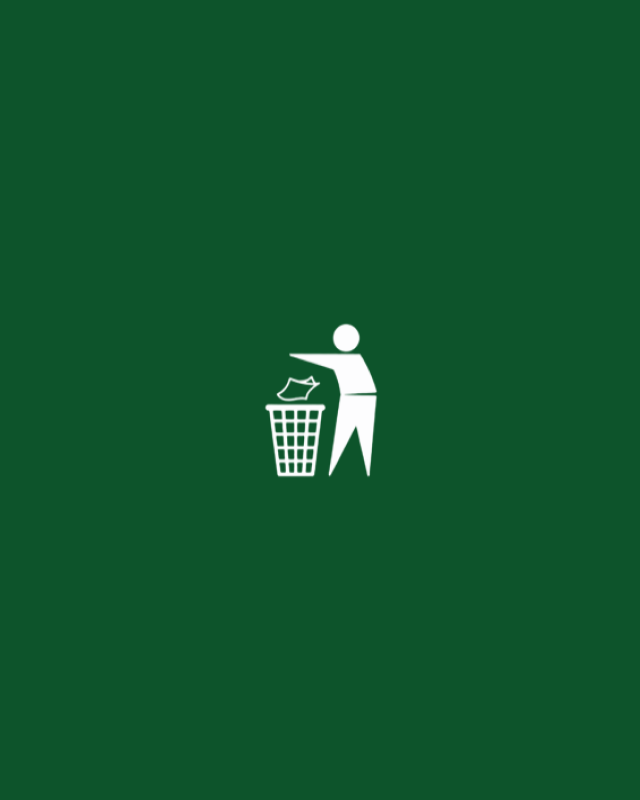
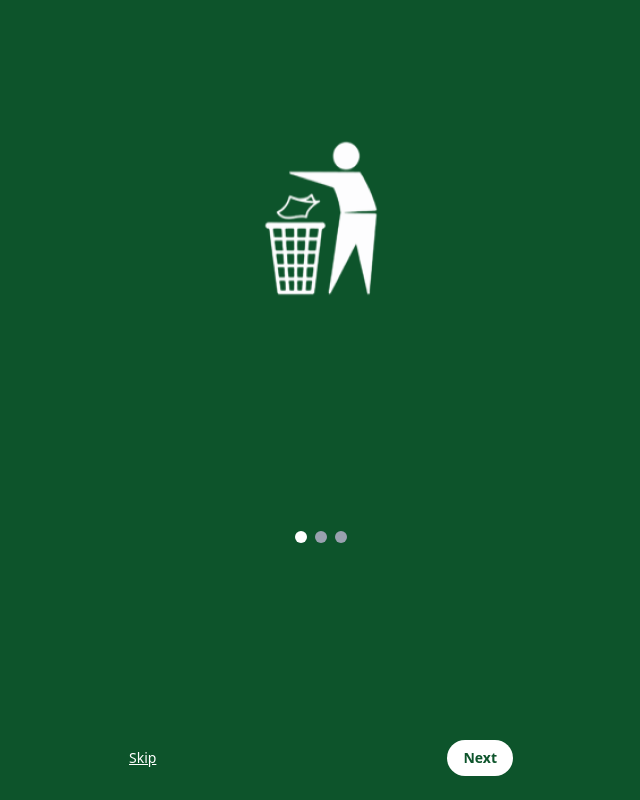
Before and after one commit to devbydijah/uw-help-app, a React (Vite) app: page / in a window 1280 px wide. Shown: the whole page, without its empty margins (319-959 px from the left). Built offline with nearby package versions, Linux system fonts and the light colour scheme.

Commit message:
Enhanced onboarding flow with local storage check and navigation updates; added progress indicators and improved layout

```diff
--- a/src/components/SplashScreen/Onboarding1.jsx
+++ b/src/components/SplashScreen/Onboarding1.jsx
@@ -1,21 +1,60 @@
-import React from "react";
+import React, { useEffect } from "react";
 import { useNavigate } from "react-router-dom";
 import uwLogo from "../../assets/images/uw-logo.png";
 
 const Onboarding1 = () => {
   const navigate = useNavigate();
 
-  const handleClick = () => {
+  // Check if the user has already seen the onboarding screens
+  useEffect(() => {
+    const hasSeenOnboarding = localStorage.getItem("hasSeenOnboarding");
+    if (hasSeenOnboarding) {
+      navigate("/login"); // Redirect to login if onboarding has been seen
+    }
+  }, [navigate]);
+
+  const handleNext = () => {
     navigate("/onboarding2");
   };
 
+  const handleSkip = () => {
+    localStorage.setItem("hasSeenOnboarding", "true"); // Set flag in Local Storage
+    navigate("/login"); // Redirect to login
+  };
+
   return (
-    <main
-      className="bg-green-900 min-h-screen flex items-center justify-center"
-      onClick={handleClick}
-      aria-label="Onboarding screen 1"
-    >
-      <img src={uwLogo} alt="UW Logo" className="w-[204px] h-[229px]" />
+    <main className="bg-green-900 min-h-screen flex flex-col items-center justify-between p-6">
+      {/* Logo */}
+      <img
+        src={uwLogo}
+        alt="UW Logo"
+        className="w-[204px] h-[229px] mt-20 animate-fade-in"
+      />
+
+      {/* Progress Indicator */}
+      <div className="flex gap-2 mt-10">
+        <span className="w-3 h-3 bg-white rounded-full"></span>
+        <span className="w-3 h-3 bg-gray-400 rounded-full"></span>
+        <span className="w-3 h-3 bg-gray-400 rounded-full"></span>
+      </div>
+
+      {/* Navigation Buttons */}
+      <div className="flex justify-between w-full max-w-sm mt-10">
+        <button
+          onClick={handleSkip}
+          className="text-white text-sm underline focus:outline-none"
+          aria-label="Skip onboarding"
+        >
+          Skip
+        </button>
+        <button
+          onClick={handleNext}
+          className="bg-white text-green-900 px-4 py-2 rounded-full text-sm font-semibold focus:outline-none"
+          aria-label="Next onboarding screen"
+        >
+          Next
+        </button>
+      </div>
     </main>
   );
 };
--- a/src/components/SplashScreen/Onboarding2.jsx
+++ b/src/components/SplashScreen/Onboarding2.jsx
@@ -7,39 +7,50 @@ const Onboarding2 = () => {
   const navigate = useNavigate();
 
   const handleBackClick = () => {
-    navigate("/");
+    navigate("/onboarding1"); // Navigate to the previous onboarding screen
   };
 
   const handleSkipClick = () => {
-    navigate("/onboarding3");
+    localStorage.setItem("hasSeenOnboarding", "true"); // Set flag in Local Storage
+    navigate("/login"); // Redirect to login
   };
 
-  const handleGetStartedClick = () => {
-    navigate("/onboarding3");
+  const handleNextClick = () => {
+    navigate("/onboarding3"); // Navigate to the next onboarding screen
   };
 
   return (
-    <div className="bg-white min-h-screen flex flex-col items-center justify-center relative">
+    <div className="bg-white min-h-screen flex flex-col items-center justify-between p-6 relative">
+      {/* Back Button */}
       <header className="absolute top-4 left-4">
         <FaArrowLeft
           className="text-zinc-900 w-4 h-4 cursor-pointer"
           onClick={handleBackClick}
+          aria-label="Go back to Onboarding 1"
         />
       </header>
+
+      {/* Skip Button */}
       <nav
         className="absolute top-4 right-4 text-green-800 cursor-pointer font-sans font-normal text-lg leading-6 tracking-wide text-center align-middle"
         onClick={handleSkipClick}
+        aria-label="Skip onboarding"
       >
         Skip
       </nav>
-      <main className="flex flex-col items-center justify-center space-y-1 text-center">
+
+      {/* Main Content */}
+      <main className="flex flex-col items-center justify-center space-y-6 text-center">
+        {/* Image */}
         <section>
           <img
             src={recyclingImage}
             alt="Recycling"
-            className="w-[427px] h-[449px]"
+            className="w-[300px] h-[300px] animate-fade-in"
           />
         </section>
+
+        {/* Text Content */}
         <section className="flex flex-col items-center">
           <h1 className="text-black font-bold text-center leading-[120%] tracking-[-2%] text-2xl mb-4">
             Welcome to UW Help!
@@ -49,10 +60,20 @@ const Onboarding2 = () => {
             carriers and plumbers in your area.
           </p>
         </section>
+
+        {/* Progress Indicator */}
+        <section className="flex gap-2 mt-4">
+          <span className="w-3 h-3 bg-gray-400 rounded-full"></span>
+          <span className="w-3 h-3 bg-green-800 rounded-full"></span>
+          <span className="w-3 h-3 bg-gray-400 rounded-full"></span>
+        </section>
+
+        {/* Next Button */}
         <section>
           <button
-            className="bg-green-800 text-white w-[350px] h-[40px] gap-2 rounded-full mx-auto cursor-pointer mb-10"
-            onClick={handleGetStartedClick}
+            className="bg-green-800 text-white w-[350px] h-[40px] gap-2 rounded-full mx-auto cursor-pointer"
+            onClick={handleNextClick}
+            aria-label="Go to Onboarding 3"
           >
             Next
           </button>
--- a/src/components/SplashScreen/Onboarding3.jsx
+++ b/src/components/SplashScreen/Onboarding3.jsx
@@ -7,46 +7,57 @@ const Onboarding3 = () => {
   const navigate = useNavigate();
 
   const handleBackClick = () => {
-    navigate("/onboarding2");
+    navigate("/onboarding2"); // Navigate to the previous onboarding screen
   };
 
   const handleSkipClick = () => {
-    navigate("/register");
+    localStorage.setItem("hasSeenOnboarding", "true"); // Set flag in Local Storage
+    navigate("/register"); // Redirect to registration
   };
 
   const handleNextClick = () => {
-    navigate("/register");
+    localStorage.setItem("hasSeenOnboarding", "true"); // Set flag in Local Storage
+    navigate("/register"); // Redirect to registration
   };
 
   return (
     <div className="bg-white min-h-screen relative">
+      {/* Back Button */}
       <header className="absolute top-4 left-4">
         <FaArrowLeft
           className="text-zinc-900 w-4 h-4 cursor-pointer"
           onClick={handleBackClick}
+          aria-label="Go back to Onboarding 2"
         />
       </header>
+
+      {/* Skip Button */}
       <nav
         className="absolute top-4 right-4 text-green-800 cursor-pointer font-sans font-normal text-lg leading-6 tracking-wide text-center align-middle"
         onClick={handleSkipClick}
+        aria-label="Skip onboarding"
       >
         Skip
       </nav>
-      <main className="flex flex-col items-center justify-center min-h-screen space-y-4">
+
+      {/* Main Content */}
+      <main className="flex flex-col items-center justify-center min-h-screen space-y-4 text-center">
+        {/* Image */}
         <img
           src={recyclingImage2}
           alt="Recycling"
-          className="w-[319px] h-[319px] mt-1 mb-40"
+          className="w-[319px] h-[319px] mt-1 mb-40 animate-fade-in"
         />
+
+        {/* Text Content */}
         <section className="mt-[-180px] mb-5">
           <h1 className="text-2xl font-bold text-center mb-4">
             How UW Help Works
           </h1>
           <div className="w-[363px] h-[159px] gap-[21px] flex flex-col">
-            <div className="pl-2">
             <ul className="list-none space-y-5">
               <li className="flex items-center">
-                  <div className="w-4.5 h-4.5 top-0.75 left-0.75 border border-green-800 bg-green-800 rounded-[1px] flex items-center justify-center">
+                <div className="w-4.5 h-4.5 border border-green-800 bg-green-800 rounded-[1px] flex items-center justify-center">
                   <svg
                     className="w-4 h-4 text-white"
                     fill="none"
@@ -67,7 +78,7 @@ const Onboarding3 = () => {
                 </span>
               </li>
               <li className="flex items-center">
-                  <div className="w-4.5 h-4.5 top-0.75 left-0.75 border border-green-800 bg-green-800 rounded-[1px] flex items-center justify-center">
+                <div className="w-4.5 h-4.5 border border-green-800 bg-green-800 rounded-[1px] flex items-center justify-center">
                   <svg
                     className="w-4 h-4 text-white"
                     fill="none"
@@ -84,11 +95,11 @@ const Onboarding3 = () => {
                   </svg>
                 </div>
                 <span className="ml-2 leading-[1.4]">
-                    Get Matched with verified agents.
+                  Get matched with verified agents.
                 </span>
               </li>
               <li className="flex items-center">
-                  <div className="w-4.5 h-4.5 top-0.75 left-0.75 border border-green-800 bg-green-800 rounded-[1px] flex items-center justify-center">
+                <div className="w-4.5 h-4.5 border border-green-800 bg-green-800 rounded-[1px] flex items-center justify-center">
                   <svg
                     className="w-4 h-4 text-white"
                     fill="none"
@@ -105,11 +116,11 @@ const Onboarding3 = () => {
                   </svg>
                 </div>
                 <span className="ml-2 leading-[1.4]">
-                    Dispose hazardous waste.
+                  Dispose of hazardous waste.
                 </span>
               </li>
               <li className="flex items-center">
-                  <div className="w-4.5 h-4.5 top-0.75 left-0.75 border border-green-800 bg-green-800 rounded-[1px] flex items-center justify-center">
+                <div className="w-4.5 h-4.5 border border-green-800 bg-green-800 rounded-[1px] flex items-center justify-center">
                   <svg
                     className="w-4 h-4 text-white"
                     fill="none"
@@ -129,11 +140,20 @@ const Onboarding3 = () => {
               </li>
             </ul>
           </div>
-          </div>
         </section>
+
+        {/* Progress Indicator */}
+        <section className="flex gap-2 mt-4">
+          <span className="w-3 h-3 bg-gray-400 rounded-full"></span>
+          <span className="w-3 h-3 bg-gray-400 rounded-full"></span>
+          <span className="w-3 h-3 bg-green-800 rounded-full"></span>
+        </section>
+
+        {/* Next Button */}
         <button
           className="bg-green-800 text-white w-[350px] h-[40px] gap-2 rounded-full mx-auto cursor-pointer"
           onClick={handleNextClick}
+          aria-label="Complete onboarding and go to registration"
         >
           Next
         </button>
```
Lines whose indentation alone changed are shown as unchanged.
